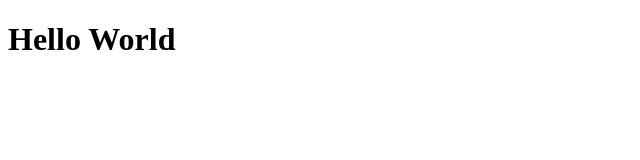
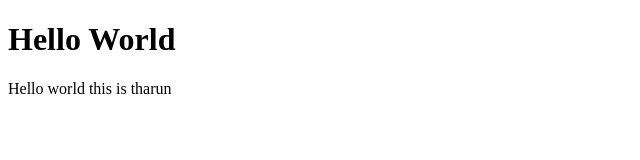
Before and after one commit to tharungithubri/simpleHtml, a plain HTML site: page index.html in a window 1280 px wide. Shown: the whole page, without its empty margins (0-640 px from the left). Drawn offline with Linux system fonts and the light colour scheme.

Commit message:
Hello world this is tharun

```diff
--- a/index.html
+++ b/index.html
@@ -7,6 +7,7 @@
 </head>
 <body>
 <h1> Hello World</h1>
+<p> Hello world this is tharun</p>
 
 </body>
 </html>
```
